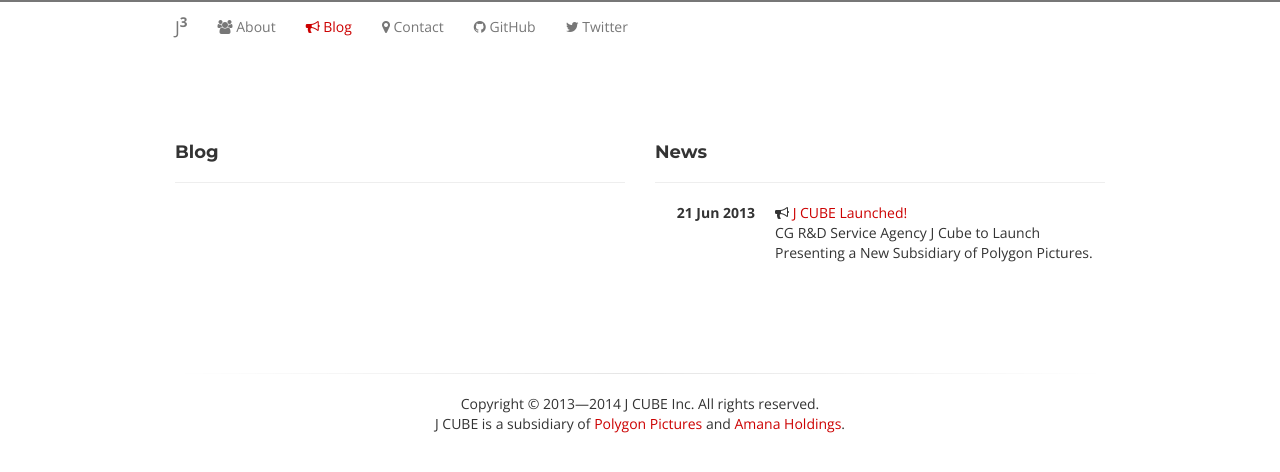
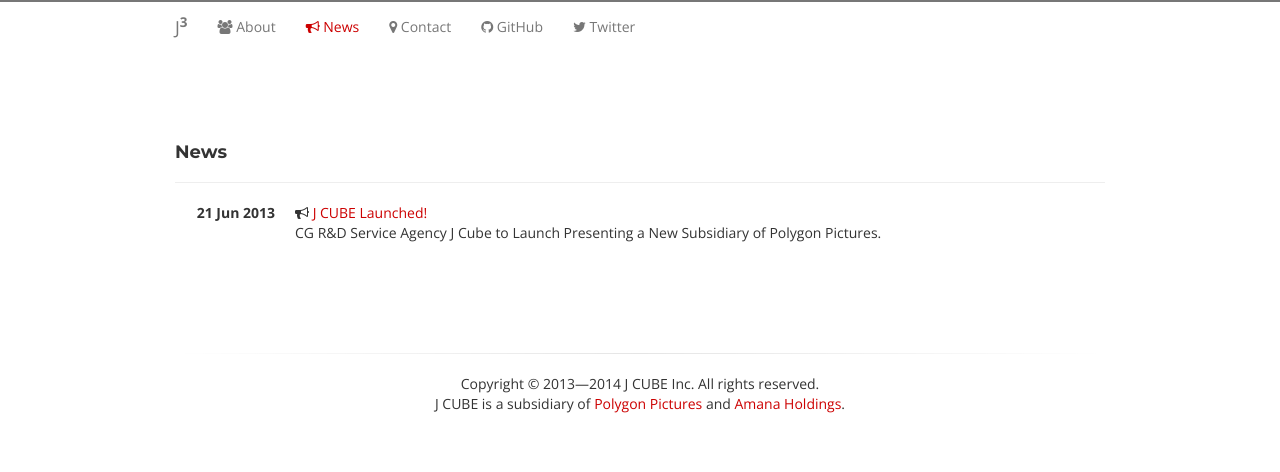
Before and after one commit to donnymurdiyono/j-cube.jp, a Jekyll site: the page built from news/index.html, in a window 1280 px wide. Shown: the top 472 px of the page. Built offline with Jekyll 4.4.1, drawn with Linux system fonts in a browser that asks for light colours; nearby versions of some CDN libraries; Markdown is read by kramdown in place of the engine named in the settings; comment, search, counter and statistics services are not loaded.

Commit message:
minor fixes

```diff
--- a/_includes/header.html
+++ b/_includes/header.html
@@ -12,8 +12,8 @@
     <!-- Collect the nav links, forms, and other content for toggling -->
     <nav class="collapse navbar-collapse" id="bs-example-navbar-collapse-1">
       <ul class="nav navbar-nav">
-        <li class="{% if page.about %}active{% endif %}"><a href="{{ site.url }}/about"><i class="fa fa-users"></i> About</a></li>
-        <li class="{% if page.blog %}active{% endif %}"><a href="{{ site.url }}/news"><i class="fa fa-bullhorn"></i> Blog</a></li>
+        <li class="{% if page.about %}active{% endif %}"><a href="http://www.ppi.co.jp/about/factsheet"><i class="fa fa-users"></i> About</a></li>
+        <li class="{% if page.news %}active{% endif %}"><a href="{{ site.url }}/news"><i class="fa fa-bullhorn"></i> News</a></li>
         <li class="{% if page.contact %}active{% endif %}"><a href="{{ site.url }}/contact"><i class="fa fa-map-marker"></i> Contact</a></li>
         <li><a href="https://github.com/j-cube"><i class="fa fa-github"></i> GitHub</a></li>
         <li><a href="https://twitter.com/jcubeinc"><i class="fa fa-twitter"></i> Twitter</a></li>
--- a/_posts/2013-06-21-jcube-launch-en.markdown
+++ b/_posts/2013-06-21-jcube-launch-en.markdown
@@ -8,8 +8,8 @@
 
 #### CG R&D Service Agency J Cube to Launch. Presenting a New Subsidiary of Polygon Pictures.
 
-<a href="http://www.ppi.co.jp/wp-content/uploads/2013/06/ppiPR20130621JCube_fix_web_jp.pdf" class="btn button ">Download PDF (en)</a>
+<a href="http://www.ppi.co.jp/wp-content/uploads/2013/06/ppiPR20130621JCube_fix_web_jp.pdf" class="btn button ">Download PDF (jp)</a>
 
 #### ポリゴン・ピクチュアズ、CG研究開発サービス会社 株式会社ジェー・キューブを子会社として設立
 
-<a href="http://www.ppi.co.jp/wp-content/uploads/2013/06/ppiPR20130621JCube_fix_en.pdf" class="btn button">Download PDF (jp)</a>
+<a href="http://www.ppi.co.jp/wp-content/uploads/2013/06/ppiPR20130621JCube_fix_en.pdf" class="btn button">Download PDF (en)</a>
--- a/news/index.html
+++ b/news/index.html
@@ -1,34 +1,14 @@
 ---
 layout: default
-title: J CUBE Inc • Blog
-blog: true
+title: J CUBE Inc • News
+news: true
 ---
   <section>
     <div class="container">
-      <div class="row">
-        <div class="col-md-6">
-          <div class="page-header">
-            <h4>Blog</h4>
-          </div>
-<dl class="dl-horizontal">
-  {% for post in site.categories.blog %}
-  <dt>
-    <span>{{ post.date | date_to_string }}</span>
-  </dt>
-  <dd>
-    </span> <i class="fa fa-flask"></i>  <a href="{{ post.url }}">{{ post.title }}</a>
-    <p>{{ post.excerpt }}</p>
-
-  </dd>
-
-  {% endfor %}
-</dl>
-        </div>
-        <div class="col-md-6">
-          <div class="page-header">
-            <h4>News</h4>
-          </div>
-<dl class="dl-horizontal">
+      <div class="page-header">
+        <h4>News</h4>
+      </div>
+  <dl class="dl-horizontal">
   {% for post in site.categories.news %}
   <dt>
     <span>{{ post.date | date_to_string }}</span>
@@ -48,5 +28,5 @@
   end
 end
 {% endhighlight %}-->
-</div>
+</div> <!-- container-->
   </section>
```
